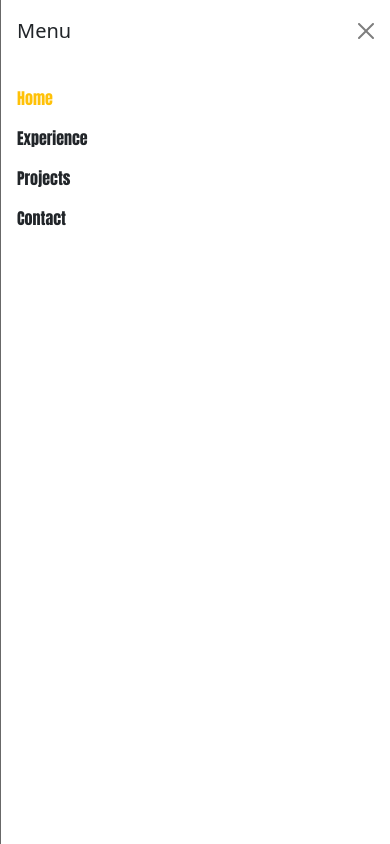
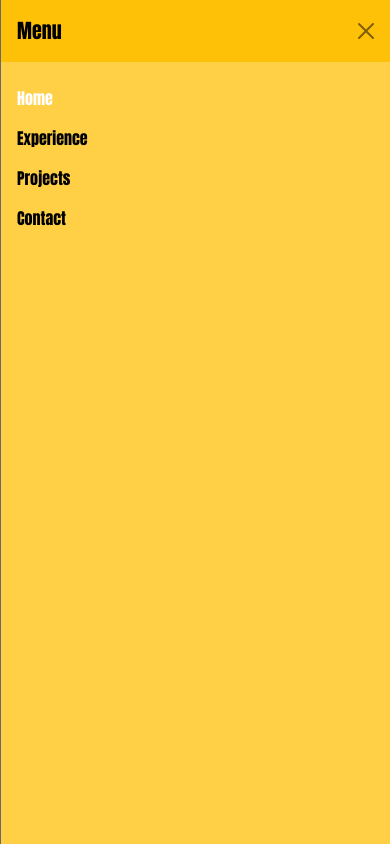
Before and after one commit to pedrobradu/portfolio, a React (Create React App) app: page / in a window 390 px wide. Both pictures are taken after a click on the button 350 px from the left and 37 px from the top of the page. Shown: the top 844 px of the page. Built offline with nearby package versions, Linux system fonts and the light colour scheme; the HTML template or start-up script is replaced by a standard one.

Commit message:
changing style

```diff
--- a/src/components/Header/Header.js
+++ b/src/components/Header/Header.js
@@ -1,5 +1,5 @@
 import React from 'react';
-import { useState, useEffect } from 'react';
+import { useState, useEffect} from 'react';
 import styles from './Header.module.css';
 import Container from 'react-bootstrap/Container';
 import Nav from 'react-bootstrap/Nav';
@@ -37,7 +37,7 @@ function Header() {
 
 
   return (
-    <Navbar expand="lg" className="bg-body sticky-top">
+    <Navbar collapseOnSelect expand="lg" className="bg-body sticky-top">
       <Container>
         <Navbar.Brand href="#home">
           <p className={`${styles.initials}`}>&lt; PBD/&gt;</p>
@@ -53,16 +53,16 @@ function Header() {
               aria-labelledby="offcanvas-navbar-label"
               placement="end"
             >
-              <Offcanvas.Header closeButton>
-                <Offcanvas.Title id="offcanvas-navbar-label">Menu</Offcanvas.Title>
+              <Offcanvas.Header closeButton className="bg-warning text-black">
+                <Offcanvas.Title className={`${styles.title}`} id="offcanvas-navbar-label">Menu</Offcanvas.Title>
               </Offcanvas.Header>
-              <Offcanvas.Body>
+              <Offcanvas.Body className="bg-warning bg-opacity-75 text-black">
                 <Nav className={`${styles.links}`}>
                   {/* ... your nav links ... */}
                   <Nav.Link href="#home" className={activeSection === "home" ? `${styles.active}` : ""} active={activeSection === "home"}><span>Home</span></Nav.Link>
-                <Nav.Link href="#experience" className={activeSection === "experience" ? `${styles.active}` : ""} active={activeSection === "experience"}><span>Experience</span></Nav.Link>
-                <Nav.Link href="#projects" className={activeSection === "projects" ? `${styles.active}` : ""} active={activeSection === "projects"}><span>Projects</span></Nav.Link>
-                <Nav.Link href="#contact" className={activeSection === "contact" ? `${styles.active}` : ""} active={activeSection === "contact"}><span>Contact</span></Nav.Link>
+                  <Nav.Link href="#experience" className={activeSection === "experience" ? `${styles.active}` : ""} active={activeSection === "experience"}><span>Experience</span></Nav.Link>
+                  <Nav.Link href="#projects" className={activeSection === "projects" ? `${styles.active}` : ""} active={activeSection === "projects"}><span>Projects</span></Nav.Link>
+                  <Nav.Link href="#contact" className={activeSection === "contact" ? `${styles.active}` : ""} active={activeSection === "contact"}><span>Contact</span></Nav.Link>
                 </Nav>
               </Offcanvas.Body>
             </Navbar.Offcanvas>
--- a/src/components/Header/Header.module.css
+++ b/src/components/Header/Header.module.css
@@ -13,6 +13,11 @@
   margin-bottom: 0 !important;
 }
 
+.title {
+  font-family: 'Anton', sans-serif;
+  font-weight: 400;
+}
+
 section::before {
   content: "";
   display: block;
@@ -25,7 +30,6 @@ section::before {
   color: rgb(255, 193, 7) !important;
 }
 
-
 @media (max-width: 767px) {
   .initials {
     margin-left: 0;
@@ -34,8 +38,12 @@ section::before {
   section::before {
     content: "";
     display: block;
-    height: 15em;  /* Adjust based on your navbar's actual height */
-    margin-top: -15em;
+    height: 5em;  /* Adjust based on your navbar's actual height */
+    margin-top: -5em;
     visibility: hidden;
   }
+
+  .active {
+    color: white !important;
+  }
 }
```
